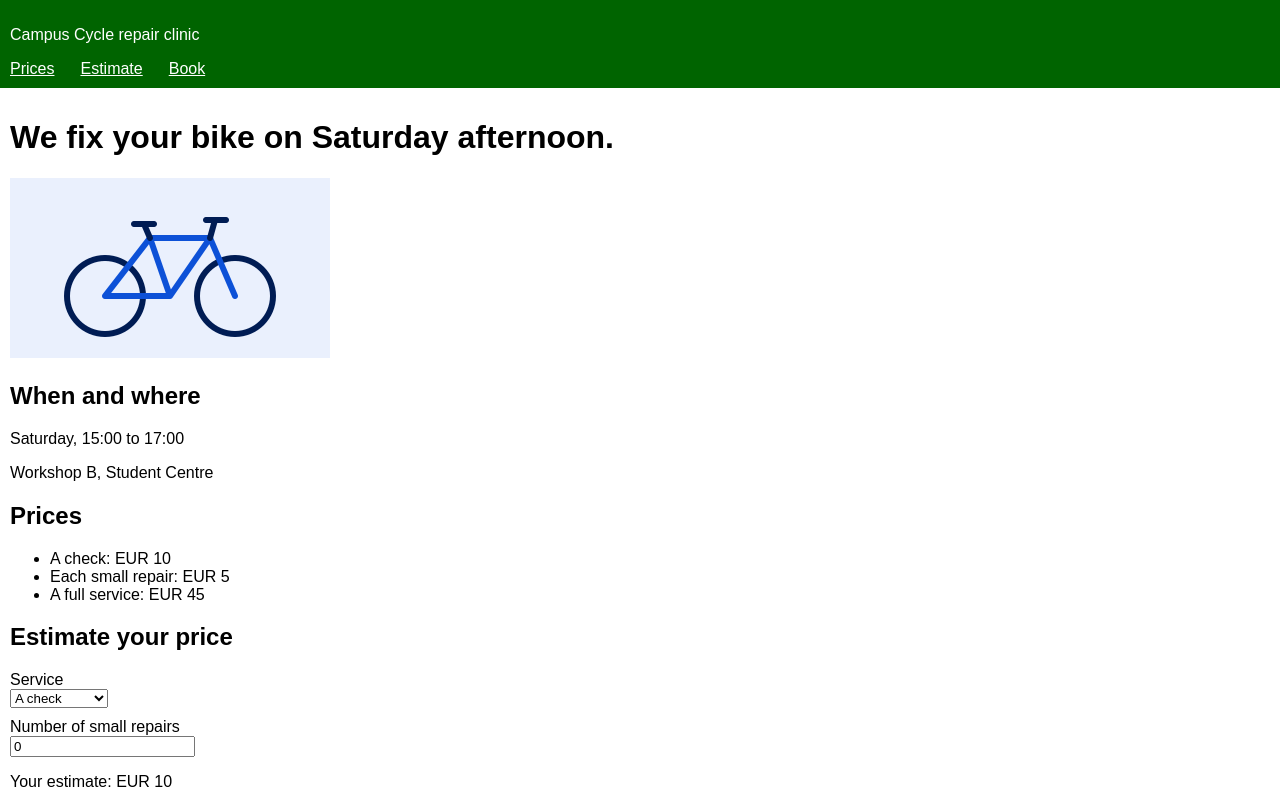
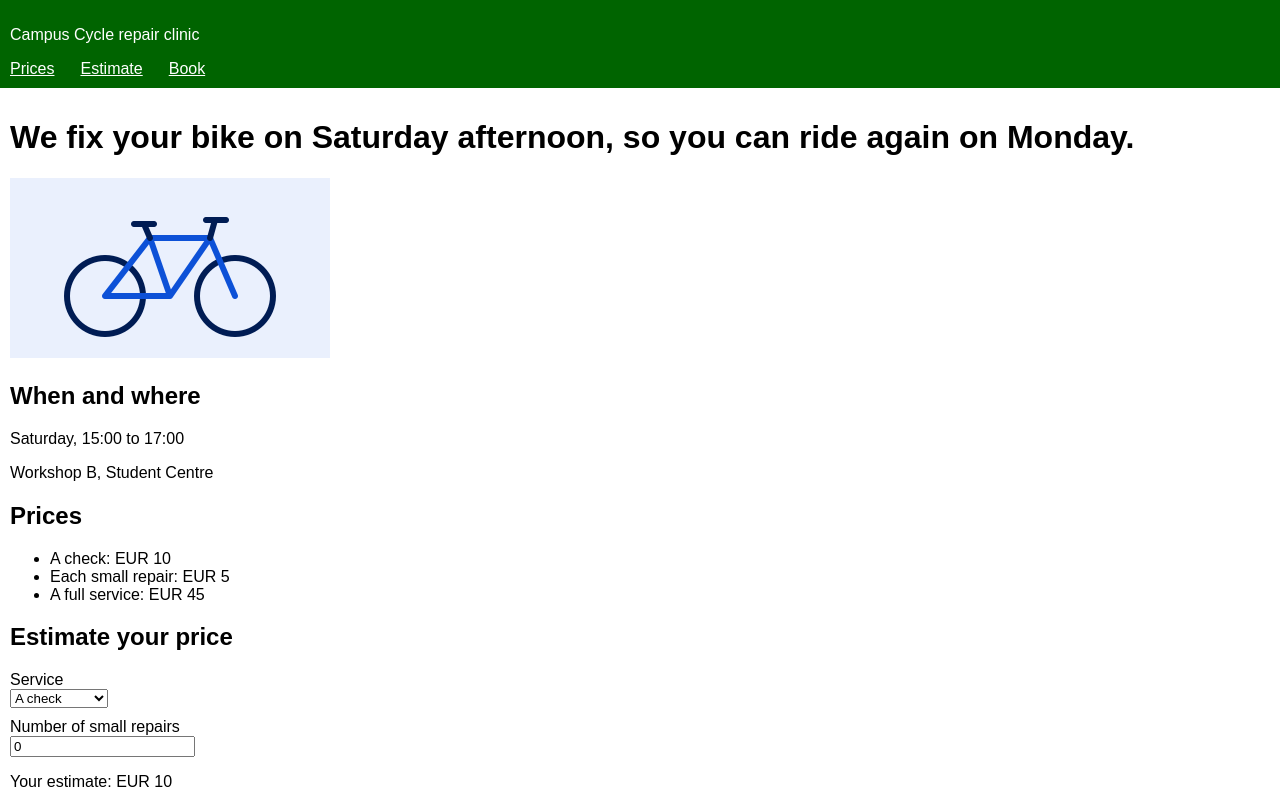
Before and after one commit to norevanminnebruggen/clinic-nore, a plain HTML site: page index.html in a window 1280 px wide. Shown: the top 800 px of the page. Drawn offline with Linux system fonts and the light colour scheme.

Commit message:
Make the promise clearer: ride again on Monday

```diff
--- a/index.html
+++ b/index.html
@@ -19,7 +19,7 @@
 </header>
 
 <main>
-<h1>We fix your bike on Saturday afternoon.</h1>
+<h1>We fix your bike on Saturday afternoon, so you can ride again on Monday.</h1>
 
 <img src="images/bicycle.png" alt="A bicycle waiting to be repaired">
 
```
